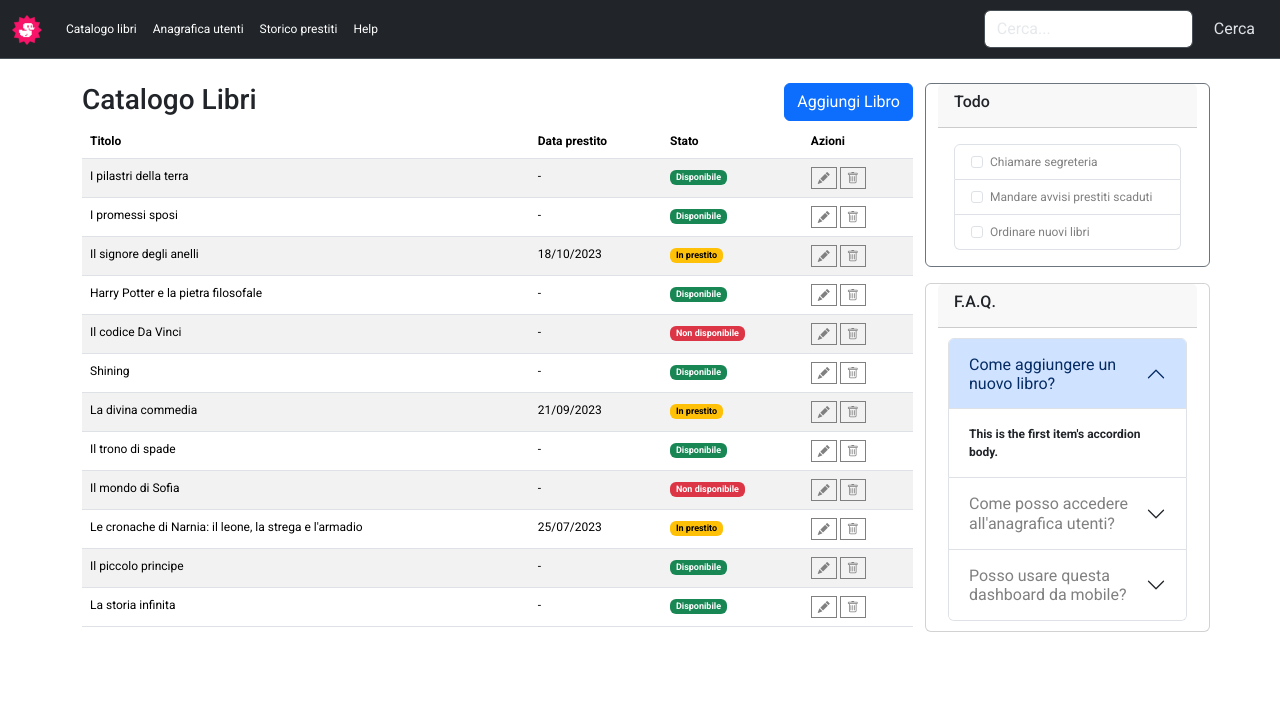
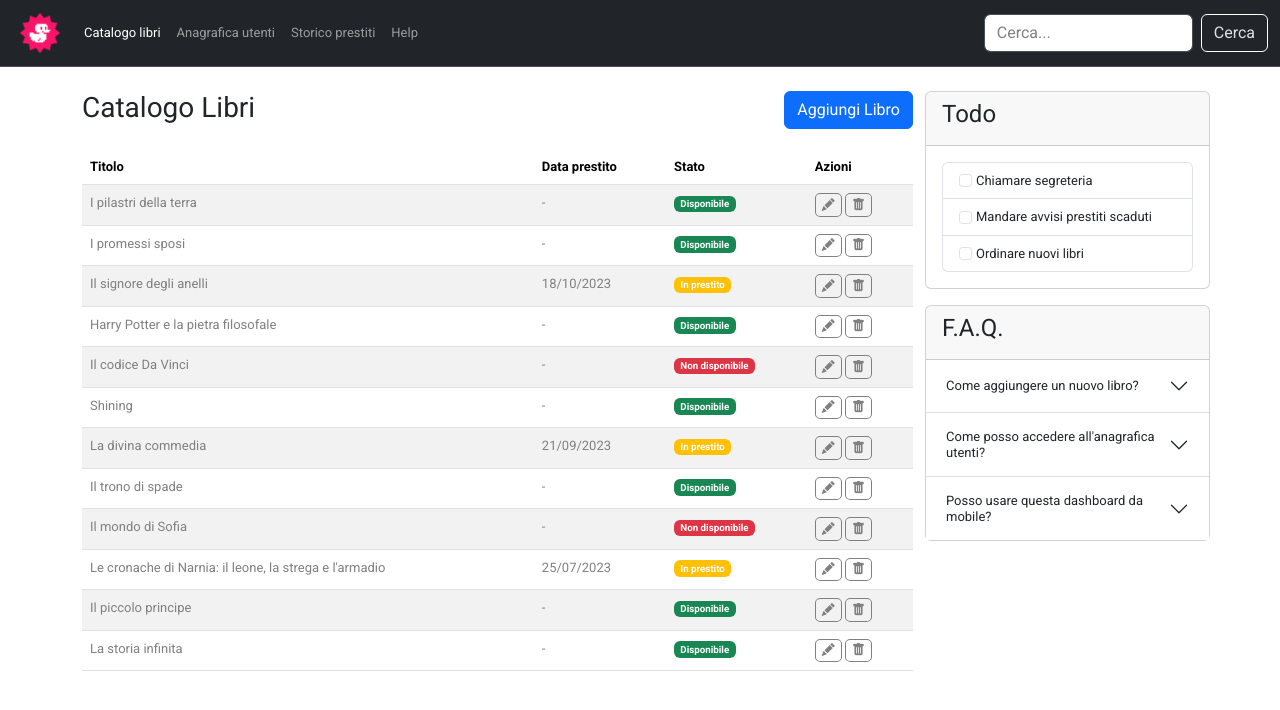
Before and after one commit to EmanuelaCalderone/html-css-bootstrap-dashboard, a plain HTML site: page index.html in a window 1280 px wide. Drawn offline with nearby package versions, Linux system fonts and the light colour scheme.

Commit message:
add hover

```diff
--- a/css/style.css
+++ b/css/style.css
@@ -1,12 +1,13 @@
 body{
     font-family:"Roboto";
-    font-size:12px;
+    font-size:13px;
 }
+
 /*NAVBAR*/
 
 /*blocco logo*/
-.navbar-brand{
-    width:30px;
+a.navbar-brand{
+    width:40px;
 }
 
 /*immagine logo*/
@@ -14,8 +15,13 @@ body{
     max-width:100%;
 }
 
-/*testo navbar*/
-.nav-item a{
+/*link "catalogo libri*/
+.navbar-nav .nav-item:first-child .nav-link{
+    color:white;
+}
+
+/*hover su link navbar*/
+.navbar-nav .nav-item:hover{
     color:white;
 }
 
@@ -24,23 +30,56 @@ body{
     background-color:white;
 }
 
-.btn .btn-outline{
+/*colore testo placeholder "cerca"*/
+.form-control::placeholder {
+    color: gray;
+}
+
+/*pulsante navbar "cerca"*/
+.btn.btn-outline{
+    border:1px solid white;
+}
+
+/*hover pulsante navbar "cerca"*/
+.btn.btn-outline:hover{
     background-color:white;
+    border:1px solid black;
+}
+
+/*titoli*/
+h3, h4{
+    font-weight:normal;
+}
+
+/*colore testo tabella*/
+.table > :not(caption) > * > *{
+    color:grey;
+}
+
+/*th della tabella*/
+.table th{
+    color:black;
 }
 
 /*icone azioni tabella*/
 table td button{
     background-color:transparent;
     border:1px  solid grey;
+    border-radius:20%;
     color:grey;
 }
 
-/*testo sezioni todo e faq*/
-label, .accordion-button.collapsed{
-    color:grey;
+/*hover su icone azioni tabella*/
+table td button:hover{
+    background-color:darkgrey;
 }
 
-/*accordion*/
-.accordion{
-    padding:10px;
+/*testo del badge giallo*/
+span.badge.text-bg-warning{
+    color:white !important;
 }
+
+/*testo sezioni todo e faq*/
+.accordion-button.collapsed{
+    font-size:13px;
+}
--- a/index.html
+++ b/index.html
@@ -16,13 +16,13 @@
   <body>
 
       <!--row con una colonna con navbar-->
-      <div class="row">
-        <div class="col-sm-12">
+      <div class="row p-0 m-0">
+        <div class="col-sm-12 p-0">
           <!--navbar-->
           <nav class="navbar navbar-expand-lg navbar bg-dark border-bottom border-body mb-4" data-bs-theme="dark">
             <div class="container-fluid">
               <!--logo-->
-              <a class="navbar-brand" href="#">
+              <a class="navbar-brand ms-2" href="#">
                 <img src="./img/duck.png" alt="logo">
               </a>
               <button class="navbar-toggler" type="button" data-bs-toggle="collapse" data-bs-target="#navbarSupportedContent" aria-controls="navbarSupportedContent" aria-expanded="false" aria-label="Toggle navigation">
@@ -77,7 +77,7 @@
         <div class="row">
           <div class="col-12">
             <!--tabella-->
-            <table class="table table-striped table-hover">
+            <table class="table table-striped table-hover mt-3">
               <!--intestazione-->
               <thead>
                 <tr>
@@ -104,7 +104,7 @@
                       <i class="bi bi-pencil-fill"></i>
                     </button>
                     <button>
-                      <i class="bi bi-trash"></i>
+                      <i class="bi bi-trash-fill"></i>
                     </button>
                   </td>
                 </tr>
@@ -125,7 +125,7 @@
                       <i class="bi bi-pencil-fill"></i>
                     </button>
                     <button>
-                      <i class="bi bi-trash"></i>
+                      <i class="bi bi-trash-fill"></i>
                     </button>
                   </td>
                 </tr>
@@ -146,7 +146,7 @@
                       <i class="bi bi-pencil-fill"></i>
                     </button>
                     <button>
-                      <i class="bi bi-trash"></i>
+                      <i class="bi bi-trash-fill"></i>
                     </button>
                   </td>
                 </tr>
@@ -167,7 +167,7 @@
                       <i class="bi bi-pencil-fill"></i>
                     </button>
                     <button>
-                      <i class="bi bi-trash"></i>
+                      <i class="bi bi-trash-fill"></i>
                     </button>
                   </td>
                 </tr>
@@ -188,7 +188,7 @@
                       <i class="bi bi-pencil-fill"></i>
                     </button>
                     <button>
-                      <i class="bi bi-trash"></i>
+                      <i class="bi bi-trash-fill"></i>
                     </button>
                   </td>
                 </tr>
@@ -209,7 +209,7 @@
                       <i class="bi bi-pencil-fill"></i>
                     </button>
                     <button>
-                      <i class="bi bi-trash"></i>
+                      <i class="bi bi-trash-fill"></i>
                     </button>
                   </td>
                 </tr>
@@ -230,7 +230,7 @@
                       <i class="bi bi-pencil-fill"></i>
                     </button>
                     <button>
-                      <i class="bi bi-trash"></i>
+                      <i class="bi bi-trash-fill"></i>
                     </button>
                   </td>
                 </tr>
@@ -251,7 +251,7 @@
                       <i class="bi bi-pencil-fill"></i>
                     </button>
                     <button>
-                      <i class="bi bi-trash"></i>
+                      <i class="bi bi-trash-fill"></i>
                     </button>
                   </td>
                 </tr>
@@ -272,7 +272,7 @@
                       <i class="bi bi-pencil-fill"></i>
                     </button>
                     <button>
-                      <i class="bi bi-trash"></i>
+                      <i class="bi bi-trash-fill"></i>
                     </button>
                   </td>
                 </tr>
@@ -293,7 +293,7 @@
                       <i class="bi bi-pencil-fill"></i>
                     </button>
                     <button>
-                      <i class="bi bi-trash"></i>
+                      <i class="bi bi-trash-fill"></i>
                     </button>
                   </td>
                 </tr>
@@ -314,7 +314,7 @@
                       <i class="bi bi-pencil-fill"></i>
                     </button>
                     <button>
-                      <i class="bi bi-trash"></i>
+                      <i class="bi bi-trash-fill"></i>
                     </button>
                   </td>
                 </tr>
@@ -335,7 +335,7 @@
                       <i class="bi bi-pencil-fill"></i>
                     </button>
                     <button>
-                      <i class="bi bi-trash"></i>
+                      <i class="bi bi-trash-fill"></i>
                     </button>
                   </td>
                 </tr>
@@ -349,19 +349,21 @@
       <div class="col-sm-12 col-lg-3">
         <div class="row">
           <!--to do list-->
-          <div class="card border-secondary mb-3">
-            <div class="card-header"><h6>Todo</h6></div>
+          <div class="card p-0" style="width: 18rem;">
+            <div class="card-header">
+              <h4>Todo</h4>
+            </div>
               <div class="card-body text-secondary">
                 <ul class="list-group">
-                <li class="list-group-item">
+                  <li class="list-group-item d-flex">
                     <input class="form-check-input me-1" type="checkbox" value="" id="firstCheckbox">
                     <label class="form-check-label" for="firstCheckbox">Chiamare segreteria</label>
                   </li>
-                <li class="list-group-item">
+                  <li class="list-group-item d-flex">
                     <input class="form-check-input me-1" type="checkbox" value="" id="secondCheckbox">
                     <label class="form-check-label" for="secondCheckbox">Mandare avvisi prestiti scaduti</label>
                   </li>
-                <li class="list-group-item">
+                  <li class="list-group-item d-flex">
                     <input class="form-check-input me-1" type="checkbox" value="" id="thirdCheckbox">
                     <label class="form-check-label" for="thirdCheckbox">Ordinare nuovi libri</label>
                   </li>
@@ -370,43 +372,39 @@
           </div>
 
           <!--F.A.Q. section-->
-            <div class="card">
-              <div class="card-header"> <h6>F.A.Q.</h6></div>
-              <div class="accordion" id="accordionExample">
+          <div class="card p-0 mt-3" style="width: 18rem;">
+            <div class="card-header">
+              <h4>F.A.Q.</h4>
+            </div>
+            <div class="accordion accordion-flush" id="accordionFlushExample">
               <div class="accordion-item">
                 <h2 class="accordion-header">
-                    <button class="accordion-button" type="button" data-bs-toggle="collapse" data-bs-target="#collapseOne" aria-expanded="true" aria-controls="collapseOne">
+                  <button class="accordion-button collapsed" type="button" data-bs-toggle="collapse" data-bs-target="#flush-collapseOne" aria-expanded="false" aria-controls="flush-collapseOne">
                     Come aggiungere un nuovo libro?
                   </button>
                 </h2>
-                  <div id="collapseOne" class="accordion-collapse collapse show" data-bs-parent="#accordionExample">
-                    <div class="accordion-body">
-                      <strong>This is the first item's accordion body.</strong>
-                    </div>
+                <div id="flush-collapseOne" class="accordion-collapse collapse" data-bs-parent="#accordionFlushExample">
+                  <div class="accordion-body">Clicca sul pulsante "Aggiungi Libro" in alto a destra</div>
                 </div>
               </div>
               <div class="accordion-item">
                 <h2 class="accordion-header">
-                    <button class="accordion-button collapsed" type="button" data-bs-toggle="collapse" data-bs-target="#collapseTwo" aria-expanded="false" aria-controls="collapseTwo">
+                  <button class="accordion-button collapsed" type="button" data-bs-toggle="collapse" data-bs-target="#flush-collapseTwo" aria-expanded="false" aria-controls="flush-collapseTwo">
                     Come posso accedere all'anagrafica utenti?
                   </button>
                 </h2>
-                  <div id="collapseTwo" class="accordion-collapse collapse" data-bs-parent="#accordionExample">
-                    <div class="accordion-body">
-                      <strong>This is the second item's accordion body.</strong>
-                    </div>
+                <div id="flush-collapseTwo" class="accordion-collapse collapse" data-bs-parent="#accordionFlushExample">
+                  <div class="accordion-body">Clicca sulla voce di menu "Anagrafica Utenti" in alto a sinistra</div>
                 </div>
               </div>
               <div class="accordion-item">
                 <h2 class="accordion-header">
-                    <button class="accordion-button collapsed" type="button" data-bs-toggle="collapse" data-bs-target="#collapseThree" aria-expanded="false" aria-controls="collapseThree">
+                  <button class="accordion-button collapsed" type="button" data-bs-toggle="collapse" data-bs-target="#flush-collapseThree" aria-expanded="false" aria-controls="flush-collapseThree">
                     Posso usare questa dashboard da mobile?
                   </button>
                 </h2>
-                  <div id="collapseThree" class="accordion-collapse collapse" data-bs-parent="#accordionExample">
-                    <div class="accordion-body">
-                      <strong>This is the third item's accordion body.</strong>
-                    </div>
+                <div id="flush-collapseThree" class="accordion-collapse collapse" data-bs-parent="#accordionFlushExample">
+                  <div class="accordion-body">Di solito è inusuale usare dashboard del genere da mobile, ma i nostri sviluppatori hanno fatto di tutto per permettere un'esperienza utente accettabile anche da dispositivi a schermi ridotti.</div>
                 </div>
               </div>
             </div>
```
Lines whose indentation alone changed are shown as unchanged.
